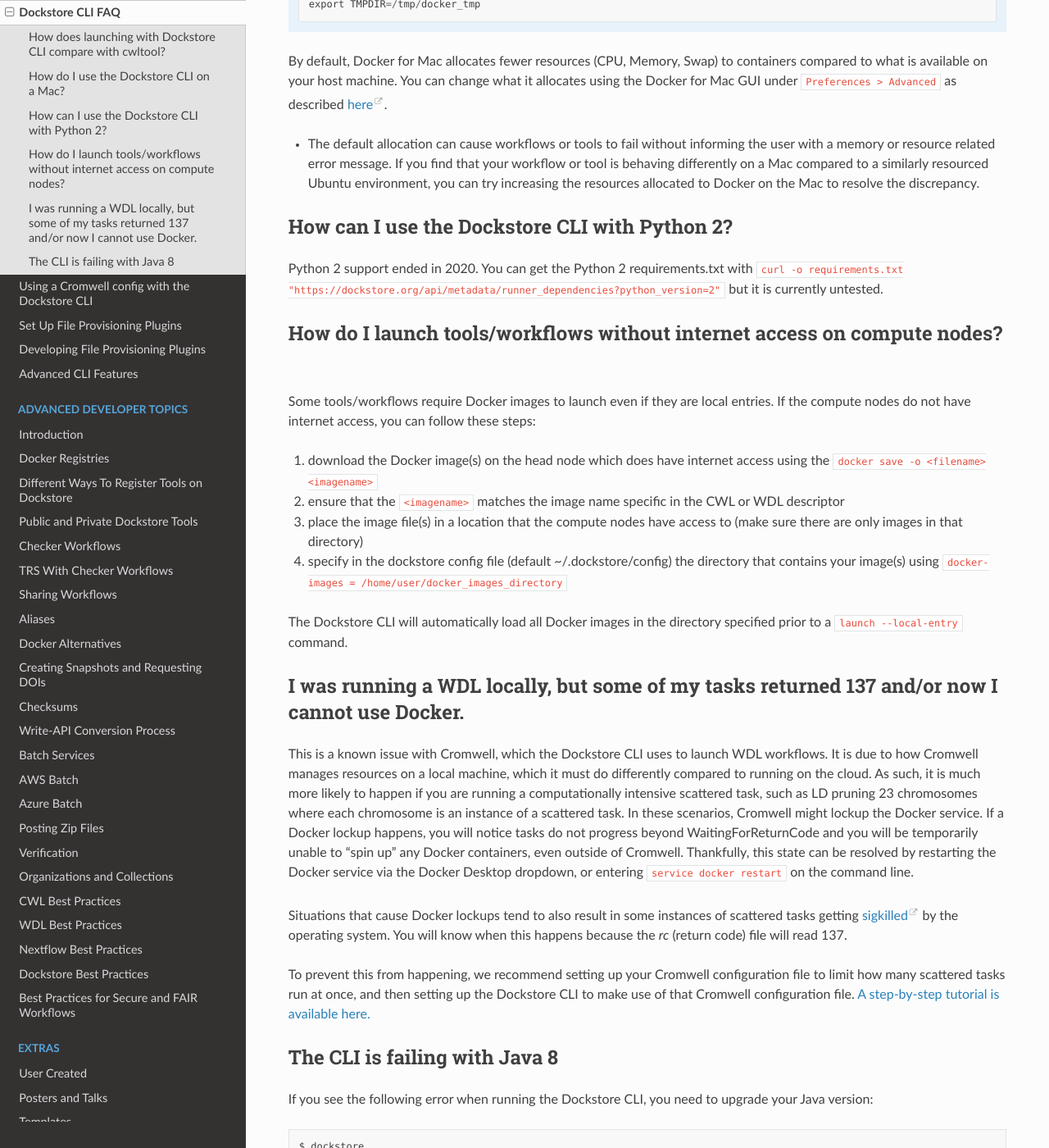
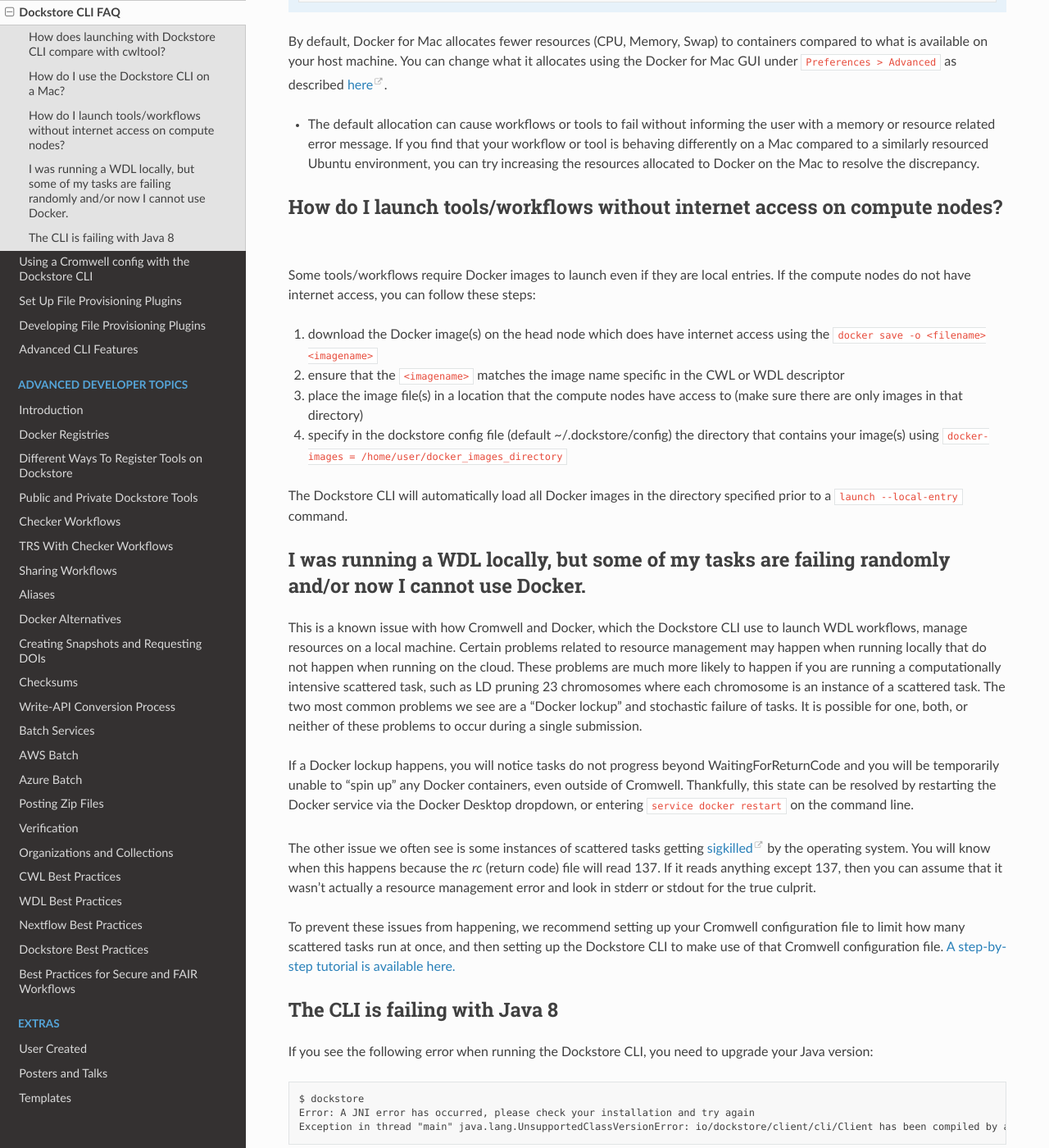
Before and after one commit to dockstore/dockstore-documentation, a Sphinx documentation site: the page built from docs/advanced-topics/dockstore-cli/dockstore-cli-faq.rst, in a window 1280 px wide and 1400 px high, scrolled down 981 px. Shown: the whole window at 82% size. Built offline with Sphinx 7.4.7 and the Read the Docs theme 2.0.0, drawn with Linux system fonts in a browser that asks for light colours; some of the changed text lies outside the part shown.

Commit message:
Denis + Charles feedback, notice about gs plugin

```diff
--- a/docs/advanced-topics/dockstore-cli/dockstore-cli-faq.rst
+++ b/docs/advanced-topics/dockstore-cli/dockstore-cli-faq.rst
@@ -47,12 +47,6 @@
 
 * The default allocation can cause workflows or tools to fail without informing the user with a memory or resource related error message. If you find that your workflow or tool is behaving differently on a Mac compared to a similarly resourced Ubuntu environment, you can try increasing the resources allocated to Docker on the Mac to resolve the discrepancy.
 
-How can I use the Dockstore CLI with Python 2?
-----------------------------------------------
-
-Python 2 support ended in 2020. You can get the Python 2 requirements.txt with ``curl -o requirements.txt "https://dockstore.org/api/metadata/runner_dependencies?python_version=2"``
-but it is currently untested.
-
 How do I launch tools/workflows without internet access on compute nodes?
 -------------------------------------------------------------------------
 
@@ -70,14 +64,16 @@
 
 .. _cromwell-docker-lockup:
 
-I was running a WDL locally, but some of my tasks returned 137 and/or now I cannot use Docker.
-----------------------------------------------------------------------------------------------
+I was running a WDL locally, but some of my tasks are failing randomly and/or now I cannot use Docker.
+------------------------------------------------------------------------------------------------------
 
-This is a known issue with Cromwell, which the Dockstore CLI uses to launch WDL workflows. It is due to how Cromwell manages resources on a local machine, which it must do differently compared to running on the cloud. As such, it is much more likely to happen if you are running a computationally intensive scattered task, such as LD pruning 23 chromosomes where each chromosome is an instance of a scattered task. In these scenarios, Cromwell might lockup the Docker service. If a Docker lockup happens, you will notice tasks do not progress beyond WaitingForReturnCode and you will be temporarily unable to "spin up" any Docker containers, even outside of Cromwell. Thankfully, this state can be resolved by restarting the Docker service via the Docker Desktop dropdown, or entering ``service docker restart`` on the command line.
+This is a known issue with how Cromwell and Docker, which the Dockstore CLI use to launch WDL workflows, manage resources on a local machine. Certain problems related to resource management may happen when running locally that do not happen when running on the cloud. These problems are much more likely to happen if you are running a computationally intensive scattered task, such as LD pruning 23 chromosomes where each chromosome is an instance of a scattered task. The two most common problems we see are a "Docker lockup" and stochastic failure of tasks. It is possible for one, both, or neither of these problems to occur during a single submission.
 
-Situations that cause Docker lockups tend to also result in some instances of scattered tasks getting `sigkilled <https://www.gnu.org/software/libc/manual/html_node/Termination-Signals.html>`__ by the operating system. You will know when this happens because the `rc` (return code) file will read 137.
+If a Docker lockup happens, you will notice tasks do not progress beyond WaitingForReturnCode and you will be temporarily unable to "spin up" any Docker containers, even outside of Cromwell. Thankfully, this state can be resolved by restarting the Docker service via the Docker Desktop dropdown, or entering ``service docker restart`` on the command line.
 
-To prevent this from happening, we recommend setting up your Cromwell configuration file to limit how many scattered tasks run at once, and then setting up the Dockstore CLI to make use of that Cromwell configuration file. :doc:`A step-by-step tutorial is available here. </advanced-topics/dockstore-cli/local-cromwell-config>`
+The other issue we often see is some instances of scattered tasks getting `sigkilled <https://www.gnu.org/software/libc/manual/html_node/Termination-Signals.html>`__ by the operating system. You will know when this happens because the `rc` (return code) file will read 137. If it reads anything except 137, then you can assume that it wasn't actually a resource management error and look in stderr or stdout for the true culprit.
+
+To prevent these issues from happening, we recommend setting up your Cromwell configuration file to limit how many scattered tasks run at once, and then setting up the Dockstore CLI to make use of that Cromwell configuration file. :doc:`A step-by-step tutorial is available here. </advanced-topics/dockstore-cli/local-cromwell-config>`
 
 The CLI is failing with Java 8
 ------------------------------
--- a/docs/advanced-topics/dockstore-cli/local-cromwell-config.rst
+++ b/docs/advanced-topics/dockstore-cli/local-cromwell-config.rst
@@ -8,7 +8,7 @@
 
 To help keep scattered tasks from taking too many local resources, you can set up a Cromwell configuration file that sets a concurrent-job-limit. Of course, there is a tradeoff: If you set a concurrent-job-limit, tests involving scattered tasks will execute slower as less instances of a scattered task will run in parallel. That being said, we still recommend setting this value when running on a local machine, as it makes Cromwell much more stable.
 
-1. Download `this template file <https://github.com/broadinstitute/cromwell/blob/develop/cromwell.example.backends/cromwell.examples.conf>`__ and name it ``.cromwell.conf`` before placing it in your Users folder, ie ``/Users/ash/``, which is the same folder where ``.bashrc`` and other configuration files tend to go. If you are on Mac OS, you may get a notification about naming the file like this -- this is normal; Mac OS normally hides files that have a period at the start of the name (called "dot files") to prevent people from deleting important operating system files by accident.
+1. Download `this template file <https://github.com/broadinstitute/cromwell/blob/develop/cromwell.example.backends/cromwell.examples.conf>`__ and name it ``.cromwell.conf`` before placing it in your home directory, ie ``/Users/ash/`` (MacOS) or ``/home/ash`` (Linux). If you are on Mac OS, you may get a notification about naming the file like this -- this is normal; Mac OS normally hides files that have a period at the start of the name (called "dot files") to prevent people from deleting important operating system files by accident.
 2. Uncomment ``#default = "LocalExample"`` in the ``backend`` section in order to override the default local Cromwell setup with what is in the configuration file.
 3. Under ``LocalExample``, under ``config``, uncomment the setting for ``concurrent-job-limit`` and set it to 1. Note that this is an integer, not a boolean; you could set it to 2 if you want to up to two jobs to run at once for example.
 
--- a/docs/advanced-topics/dockstore-cli/set-up-file-provisioning-plugins.rst
+++ b/docs/advanced-topics/dockstore-cli/set-up-file-provisioning-plugins.rst
@@ -1,5 +1,7 @@
 Set Up File Provisioning Plugins
 ================================
+
+.. note:: Currently, the Dockstore CLI's GS plugin does not support files that are located in `requester-pays <https://cloud.google.com/storage/docs/requester-pays>`__ buckets.
 
 File provisioning plugins can be used to extend the Dockstore CLI to
 allow for input and output files to be downloaded or uploaded to new
```
Also changed, not shown: other parts of docs/advanced-topics/dockstore-cli/set-up-file-provisioning-plugins.rst (+0 -2 lines).
